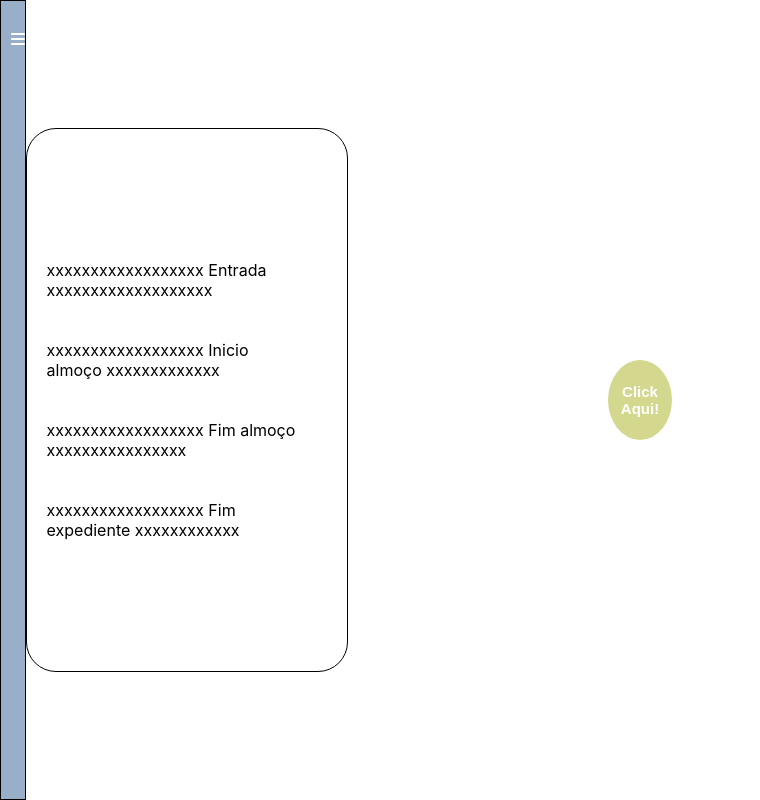
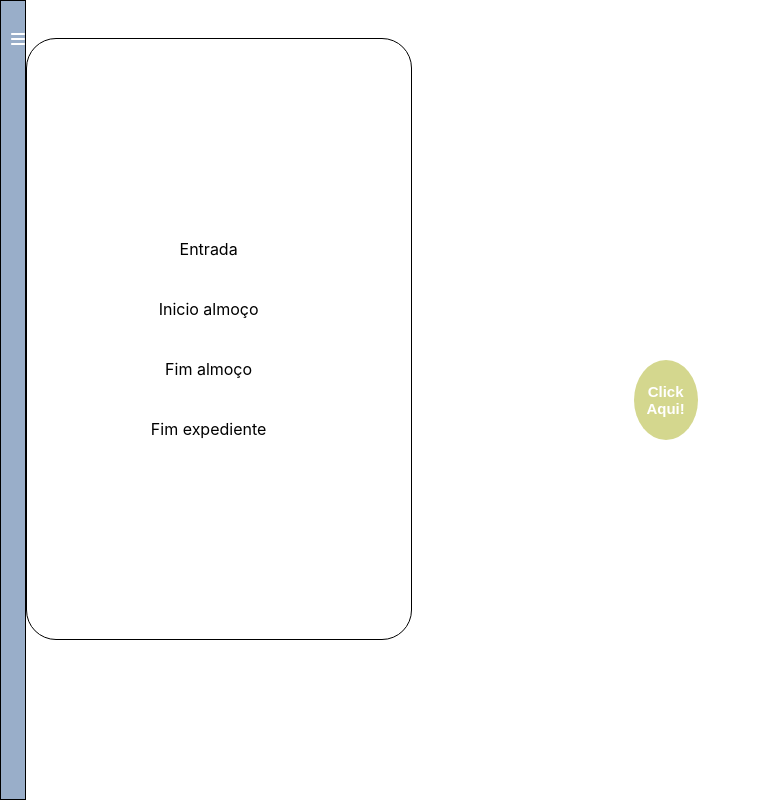
Before and after one commit to Danielvicente10/PontoFront, a React (Create React App) app: page /Home in a window 1280 px wide. Shown: the whole page, without its empty margins (0-760 px from the left). Built offline with nearby package versions, Linux system fonts and the light colour scheme.

Commit message:
Criando função de marcar hora.

```diff
--- a/src/Componentes/Buttons/buttons.tsx
+++ b/src/Componentes/Buttons/buttons.tsx
@@ -8,10 +8,6 @@ interface ButtonEnviarProps {
     title: string;
 }
 
-const handlerClickPonto = () => (
-    console.log(new Date)
-);
-
 const ButtonEnviar: React.FC<ButtonEnviarProps> = ({ onClick, disabled, className, title }) => {
     return (
         <button className={className} onClick={onClick} disabled={disabled}>
@@ -20,14 +16,16 @@ const ButtonEnviar: React.FC<ButtonEnviarProps> = ({ onClick, disabled, classNam
     );
 }
 
+interface ButtonMarcarPontoProps {
+    onClick: () => void;
+}
 
-const ButtonMarcarPonto: React.FC = () => {
+const ButtonMarcarPonto: React.FC<ButtonMarcarPontoProps> = ({ onClick }) => {
     return(
         <div className='container-buttom'>
-            <button className='buttom-ponto' onClick={handlerClickPonto}>Click Aqui!</button>
+            <button className='buttom-ponto' onClick={onClick}>Click Aqui!</button>
         </div>
-    )
-
+    );
 }
 
 export { ButtonEnviar, ButtonMarcarPonto };
--- /dev/null
+++ b/src/Componentes/MarkPointer/index.tsx
@@ -0,0 +1,54 @@
+import React, {useState} from 'react';
+import './style.css';
+import { ButtonMarcarPonto } from '../Buttons/buttons';
+
+const MarkPointer: React.FC = () => {
+    const [entrada, setEntrada] = useState("");
+    const [intervalo, setIntervalo] = useState("");
+    const [fimIntervalo, setFimIntervalo] = useState("");
+    const [fimExpediente, setFimExpediente] = useState("");
+
+
+    const handlerClick = () => {
+        const now = new Date();
+        const formattedDate = now.toLocaleString('pt-BR', {
+            day: '2-digit',
+            month: '2-digit',
+            year: 'numeric',
+            hour: '2-digit',
+            minute: '2-digit',
+            second: '2-digit'
+        });
+        setEntrada(formattedDate);
+        setIntervalo(formattedDate);
+        setFimIntervalo(formattedDate);
+        setFimExpediente(formattedDate);
+    };
+
+
+    return (
+        <div style={{width: "30%"}}>
+            <div className='container-mark'>
+                <div>
+                    <p>Entrada</p>
+                    <p>{entrada}</p>
+                </div>
+                <div>
+                    <p> Inicio almoço </p>
+                    <p>{intervalo}</p>
+                </div>
+                <div>
+                    <p> Fim almoço </p>
+                    <p>{fimIntervalo}</p>
+                </div>
+                <div>
+                    <p> Fim expediente </p>
+                    <p>{fimExpediente}</p>
+                </div>
+            </div>
+            <ButtonMarcarPonto onClick={handlerClick} />
+        </div>
+    );
+};
+
+export default MarkPointer;
--- /dev/null
+++ b/src/Componentes/MarkPointer/style.css
@@ -0,0 +1,25 @@
+
+.container-mark{
+    border: 1px solid;
+    width: 100%;
+    display: flex;
+    flex-direction: column;
+    justify-content: center;
+    border-radius: 30px;
+    margin-top: 10%;
+    margin-bottom: 10%;
+    align-items: center;
+    height: 75%;
+}
+
+.container-mark > div{
+    padding: 20px;
+    display: flex;
+    flex-direction: column;
+    align-items: center;
+}
+
+.container-mark > div > p{
+    overflow: hidden;
+    margin-right: 20px;
+}
--- a/src/Pages/Home/index.tsx
+++ b/src/Pages/Home/index.tsx
@@ -3,6 +3,7 @@ import { useLocation } from 'react-router-dom';
 import { NavBarVertical } from '../../Componentes/NavBar/Input';
 import './style.css';
 import { ButtonMarcarPonto } from '../../Componentes/Buttons/buttons';
+import MarkPointer from '../../Componentes/MarkPointer/';
 
 const Home: React.FC = () => {
     const location = useLocation();
@@ -13,13 +14,8 @@ const Home: React.FC = () => {
     return (
         <div style={{display: "flex"}}>
             <NavBarVertical></NavBarVertical>
-            <div style={{border: "1px solid", width: "25%", display: "flex", flexDirection: "column", justifyContent: "center", borderRadius: "30px", marginTop: "10%", marginBottom: "10%"}}>
-                <div><p style={{padding: "20px", overflow: "hidden", marginRight: "20px"}}>xxxxxxxxxxxxxxxxxx Entrada xxxxxxxxxxxxxxxxxxx</p></div>
-                <div><p style={{padding: "20px", overflow: "hidden", marginRight: "20px"}}>xxxxxxxxxxxxxxxxxx Inicio almoço xxxxxxxxxxxxx</p></div>
-                <div><p style={{padding: "20px", overflow: "hidden", marginRight: "20px"}}>xxxxxxxxxxxxxxxxxx Fim almoço xxxxxxxxxxxxxxxx</p></div>
-                <div><p style={{padding: "20px", overflow: "hidden", marginRight: "20px"}}>xxxxxxxxxxxxxxxxxx Fim expediente xxxxxxxxxxxx</p></div>
-            </div>
-            <ButtonMarcarPonto></ButtonMarcarPonto>
+            <MarkPointer></MarkPointer>
+
         </div>
     );
 };
```
